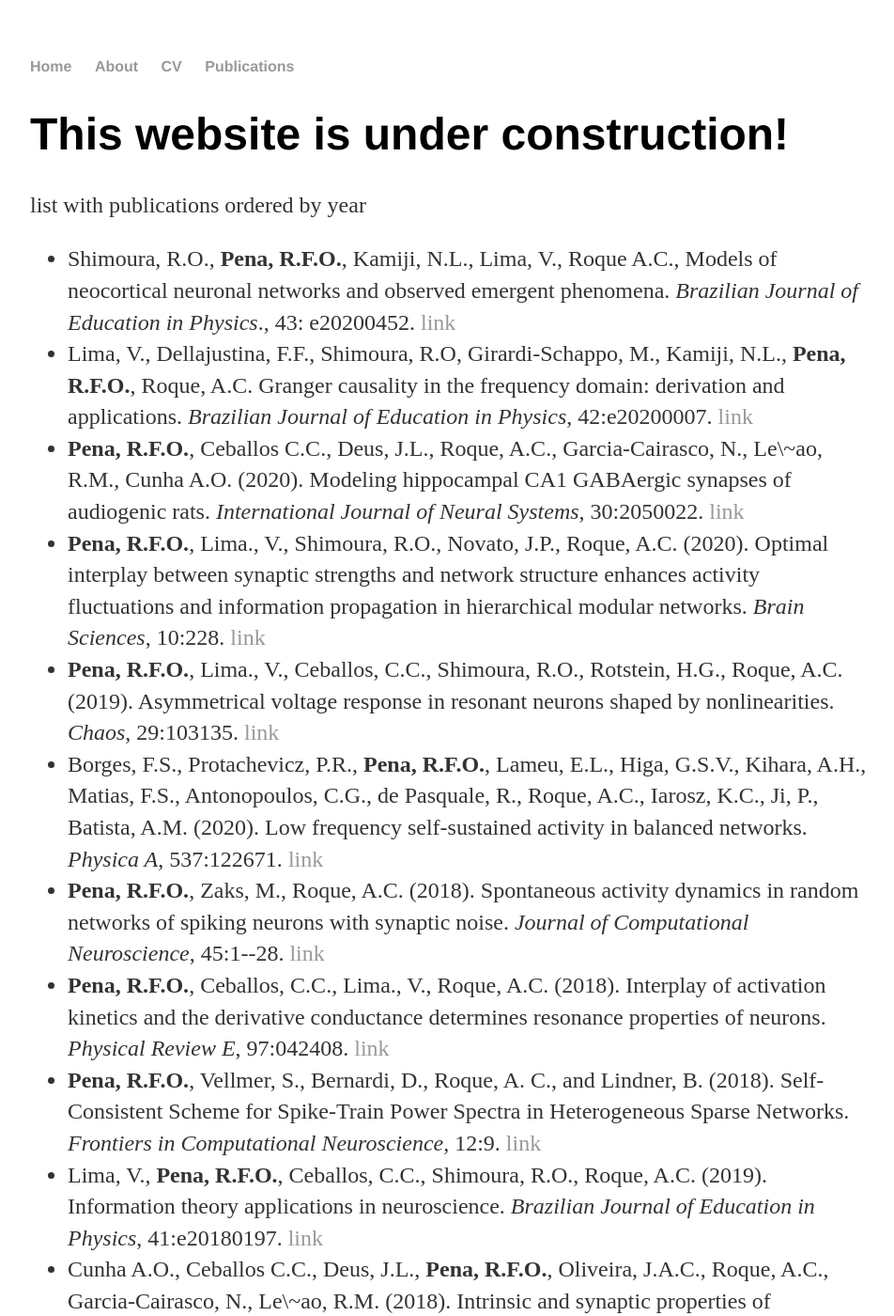
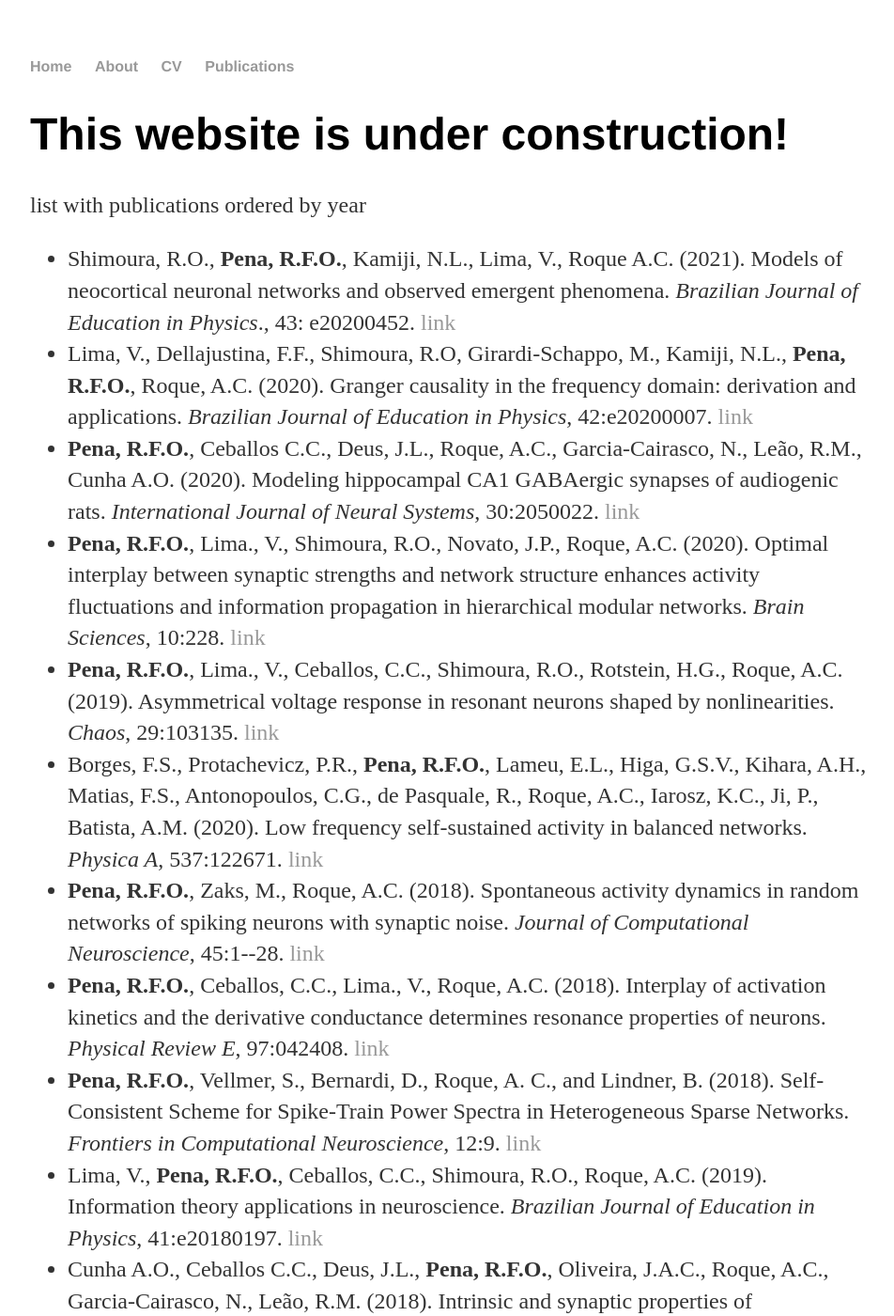
Before and after one commit to pena-rodrigo/oldwebsite, a Jekyll site: the page built from publications/index.html, in a window 1280 px wide and 1400 px high. Shown: the whole window at 94% size, without its empty margins (160-1112 px from the left). Built offline with Jekyll 4.4.1, drawn with Linux system fonts in a browser that asks for light colours; some of the changed text lies outside the part shown.

Commit message:
update publications 2

```diff
--- a/publications/index.html
+++ b/publications/index.html
@@ -6,13 +6,13 @@ title: Rodrigo Pena
         		<h1>This website is under construction!</h1>
 				<p>list with publications ordered by year</p>
 				<ul>
-					<li> Shimoura, R.O., <b>Pena, R.F.O.</b>,  Kamiji, N.L.,  Lima, V., Roque A.C., Models of neocortical neuronal networks and observed emergent phenomena.
+					<li> Shimoura, R.O., <b>Pena, R.F.O.</b>,  Kamiji, N.L.,  Lima, V., Roque A.C. (2021). Models of neocortical neuronal networks and observed emergent phenomena.
 						<i>Brazilian Journal of Education in Physics</i>., 43: e20200452.
 						<a href="https://doi.org/10.1590/1806-9126-RBEF-2020-0452">link</a>
-					<li> Lima, V., Dellajustina, F.F., Shimoura, R.O, Girardi-Schappo, M., Kamiji, N.L., <b>Pena, R.F.O.</b>, Roque, A.C. Granger causality in the frequency domain: derivation and applications.
+					<li> Lima, V., Dellajustina, F.F., Shimoura, R.O, Girardi-Schappo, M., Kamiji, N.L., <b>Pena, R.F.O.</b>, Roque, A.C. (2020). Granger causality in the frequency domain: derivation and applications.
 						<i>Brazilian Journal of Education in Physics</i>, 42:e20200007.
 						<a href="https://doi.org/10.1590/1806-9126-RBEF-2020-0007">link</a>
-					<li> <b>Pena, R.F.O.</b>,  Ceballos C.C., Deus, J.L., Roque, A.C., Garcia-Cairasco, N., Le\~ao, R.M., Cunha A.O. (2020). Modeling hippocampal CA1 GABAergic synapses of audiogenic rats.
+					<li> <b>Pena, R.F.O.</b>,  Ceballos C.C., Deus, J.L., Roque, A.C., Garcia-Cairasco, N., Leão, R.M., Cunha A.O. (2020). Modeling hippocampal CA1 GABAergic synapses of audiogenic rats.
 						<i>International Journal of Neural Systems</i>, 30:2050022.
 						<a href="https://doi.org/10.1142/S0129065720500227">link</a>
 					<li> <b>Pena, R.F.O.</b>, Lima., V., Shimoura, R.O., Novato, J.P., Roque, A.C. (2020). Optimal interplay between synaptic strengths and network structure enhances activity fluctuations and information propagation in hierarchical modular networks.
@@ -36,7 +36,7 @@ title: Rodrigo Pena
 					<li> Lima, V., <b>Pena, R.F.O.</b>, Ceballos, C.C., Shimoura, R.O., Roque, A.C. (2019). Information theory applications in neuroscience.
 						<i>Brazilian Journal of Education in Physics</i>, 41:e20180197.
 						<a href="http://doi.org/10.1590/1806-9126-rbef-2018-0197">link</a>
-					<li> Cunha A.O., Ceballos C.C., Deus, J.L., <b>Pena, R.F.O.</b>, Oliveira, J.A.C., Roque, A.C., Garcia-Cairasco, N., Le\~ao, R.M. (2018). Intrinsic and synaptic properties of hippocampal CA1 pyramidal neurons of the Wistar Audiogenic Rat (WAR) strain, a genetic model of epilepsy.
+					<li> Cunha A.O., Ceballos C.C., Deus, J.L., <b>Pena, R.F.O.</b>, Oliveira, J.A.C., Roque, A.C., Garcia-Cairasco, N., Leão, R.M. (2018). Intrinsic and synaptic properties of hippocampal CA1 pyramidal neurons of the Wistar Audiogenic Rat (WAR) strain, a genetic model of epilepsy.
 						<i>Scientific Reports</i>, 8:10412.
 						<a href="http://doi.org/10.1038/s41598-018-28725-y">link</a>
 			 		<li> Shimoura, R.O., Kamiji, N.L., <b>Pena, R.F.O.</b> Cordeiro, V., Ceballos, C.C., Romaro, C., Roque, A.C. (2018). [Re] The cell-type specific cortical microcircuit: relating structure and activity in a full-scale spiking network model.
```
